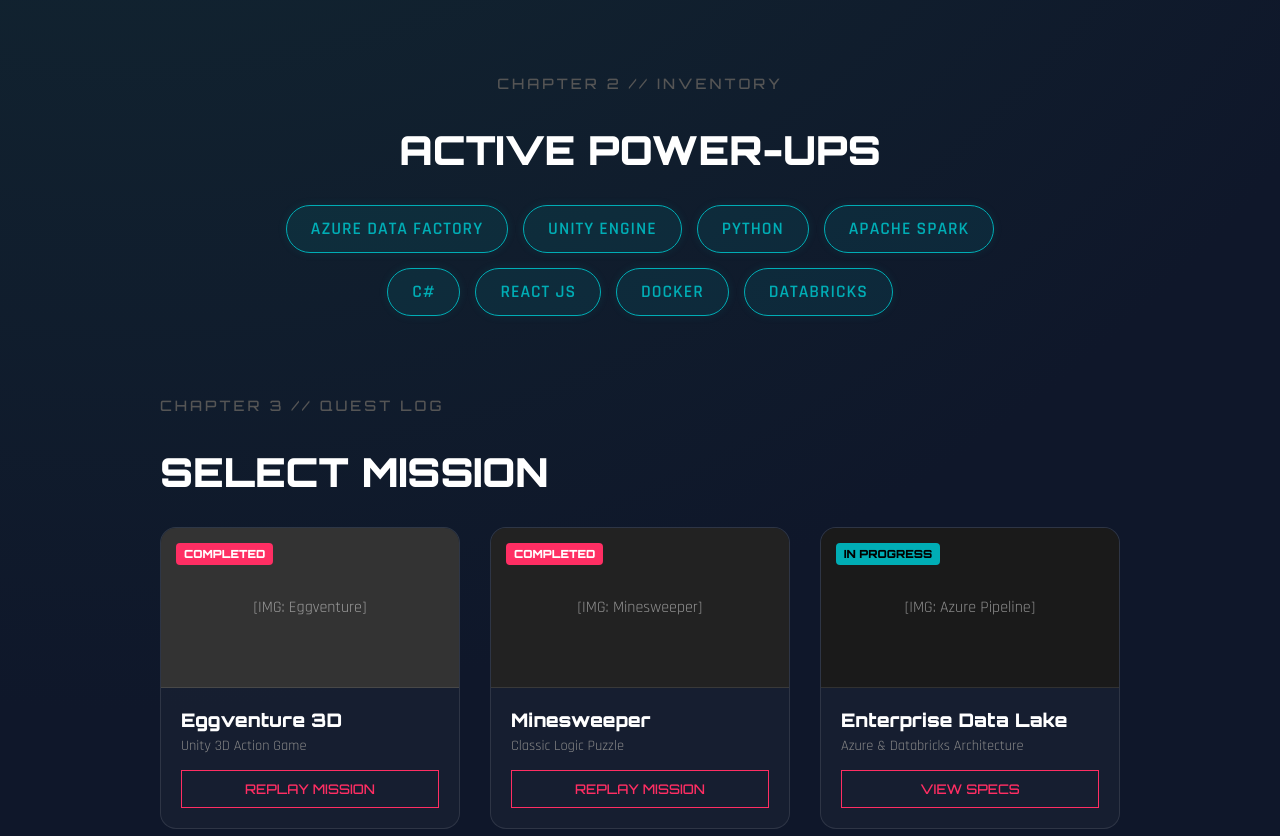
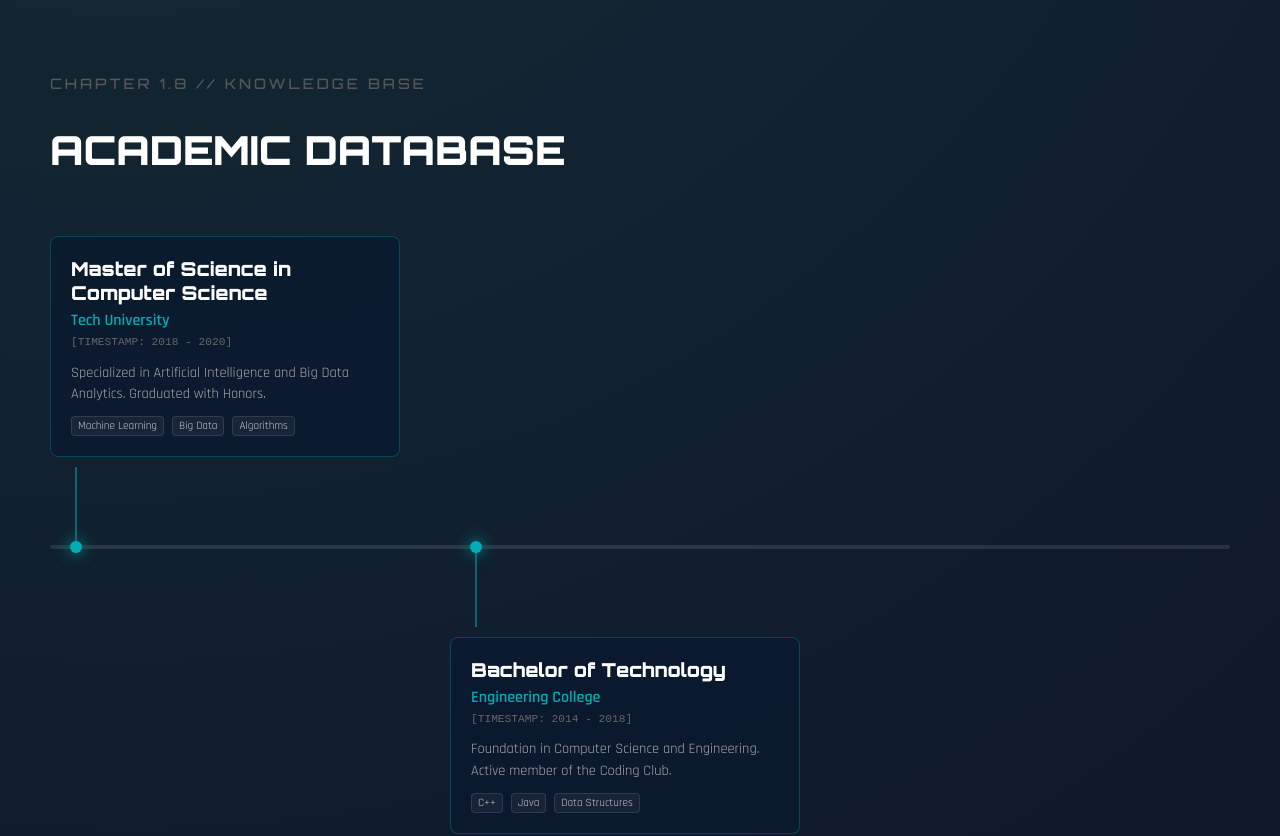
Before and after one commit to DevelopersWork/portfolio, a React (Vite) app: page / in a window 1280 px wide. Shown: the part 1340-2176 px from the top of the page. Built offline with nearby package versions, Linux system fonts and the light colour scheme.

Commit message:
feat: Add education data and integrate a universal timeline component to display both experience and education.

```diff
--- a/src/App.js
+++ b/src/App.js
@@ -5,7 +5,7 @@ import { GlobalStyles } from './styles/GlobalStyles';
 import { toggleChaos } from './redux/portfolioSlice';
 import HUD from './components/HUD';
 import OriginCard from './components/OriginCard';
-import ExperienceTimeline from './components/ExperienceTimeline';
+import UniversalTimeline from './components/UniversalTimeline';
 import Inventory from './components/Inventory';
 import QuestLog from './components/QuestLog';
 import Footer from './components/Footer';
@@ -33,7 +33,7 @@ const ZeroGWrapper = styled.div`
 `;
 
 function App() {
-  const chaosMode = useSelector((state) => state.portfolio.chaosMode);
+  const { chaosMode, experience, education } = useSelector((state) => state.portfolio);
   const dispatch = useDispatch();
 
   const handleToggleChaos = () => {
@@ -46,7 +46,16 @@ function App() {
       <HUD />
       <ZeroGWrapper $active={chaosMode}>
         <OriginCard />
-        <ExperienceTimeline />
+        <UniversalTimeline
+          title="CAREER HISTORY"
+          chapter="Chapter 1.5 // System Logs"
+          data={experience}
+        />
+        <UniversalTimeline
+          title="ACADEMIC DATABASE"
+          chapter="Chapter 1.8 // Knowledge Base"
+          data={education}
+        />
         <Inventory />
         <QuestLog />
         <Footer onChaos={handleToggleChaos} />
--- a/src/components/ExperienceTimeline.jsx
+++ b/src/components/UniversalTimeline.jsx
@@ -1,5 +1,5 @@
 import styled from 'styled-components';
-import { useSelector } from 'react-redux';
+
 
 const Container = styled.div`
     width: 100%;
@@ -171,17 +171,15 @@ const TechTag = styled.span`
     font-family: 'Rajdhani', sans-serif;
 `;
 
-const ExperienceTimeline = () => {
-    const experience = useSelector(state => state.portfolio.experience);
-
+const UniversalTimeline = ({ title, chapter, data }) => {
     return (
         <Container>
-            <ChapterTag>Chapter 1.5 // System Logs</ChapterTag>
-            <Title>CAREER HISTORY</Title>
+            <ChapterTag>{chapter}</ChapterTag>
+            <Title>{title}</Title>
 
             <ScrollWrapper>
                 <TimelineTrack>
-                    {experience.map((item, index) => {
+                    {data.map((item, index) => {
                         const isEven = index % 2 === 0;
                         const position = isEven ? 'top' : 'bottom';
 
@@ -208,4 +206,4 @@ const ExperienceTimeline = () => {
     );
 };
 
-export default ExperienceTimeline;
+export default UniversalTimeline;
--- /dev/null
+++ b/src/constants/education.json
@@ -0,0 +1,26 @@
+[
+    {
+        "id": "edu_masters",
+        "role": "Master of Science in Computer Science",
+        "company": "Tech University",
+        "period": "2018 - 2020",
+        "description": "Specialized in Artificial Intelligence and Big Data Analytics. Graduated with Honors.",
+        "techStack": [
+            "Machine Learning",
+            "Big Data",
+            "Algorithms"
+        ]
+    },
+    {
+        "id": "edu_bachelors",
+        "role": "Bachelor of Technology",
+        "company": "Engineering College",
+        "period": "2014 - 2018",
+        "description": "Foundation in Computer Science and Engineering. Active member of the Coding Club.",
+        "techStack": [
+            "C++",
+            "Java",
+            "Data Structures"
+        ]
+    }
+]
--- a/src/redux/portfolioSlice.js
+++ b/src/redux/portfolioSlice.js
@@ -4,6 +4,7 @@ import content from '../constants/content.json';
 import missions from '../constants/missions.json';
 import skills from '../constants/skills.json';
 import experience from '../constants/experience.json';
+import education from '../constants/education.json';
 
 const initialState = {
     chaosMode: false,
@@ -18,7 +19,8 @@ const initialState = {
     content: content,
     missions: missions,
     skills: skills,
-    experience: experience
+    experience: experience,
+    education: education
 };
 
 const portfolioSlice = createSlice({
```
